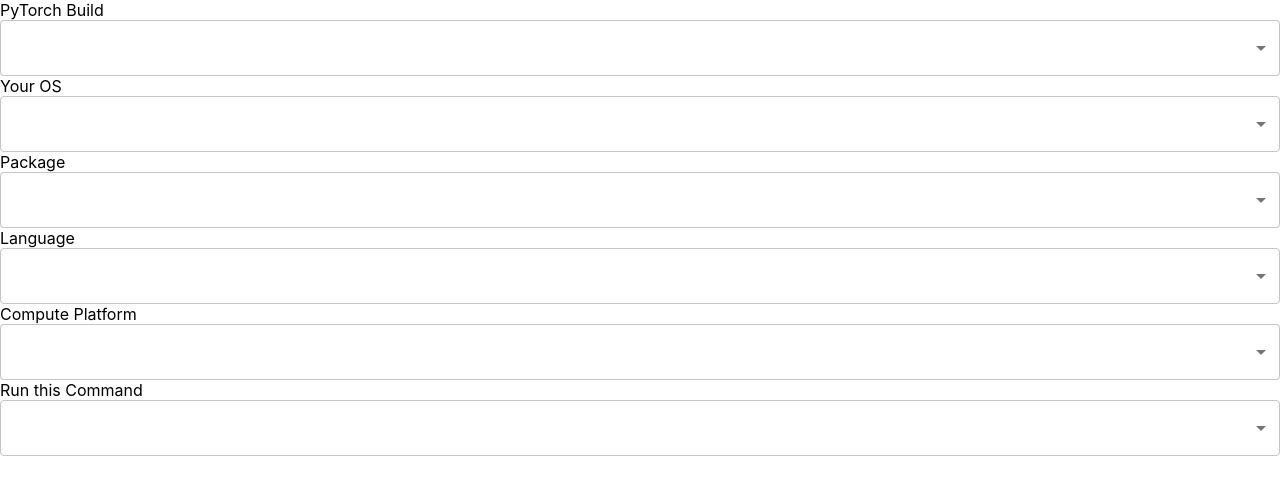
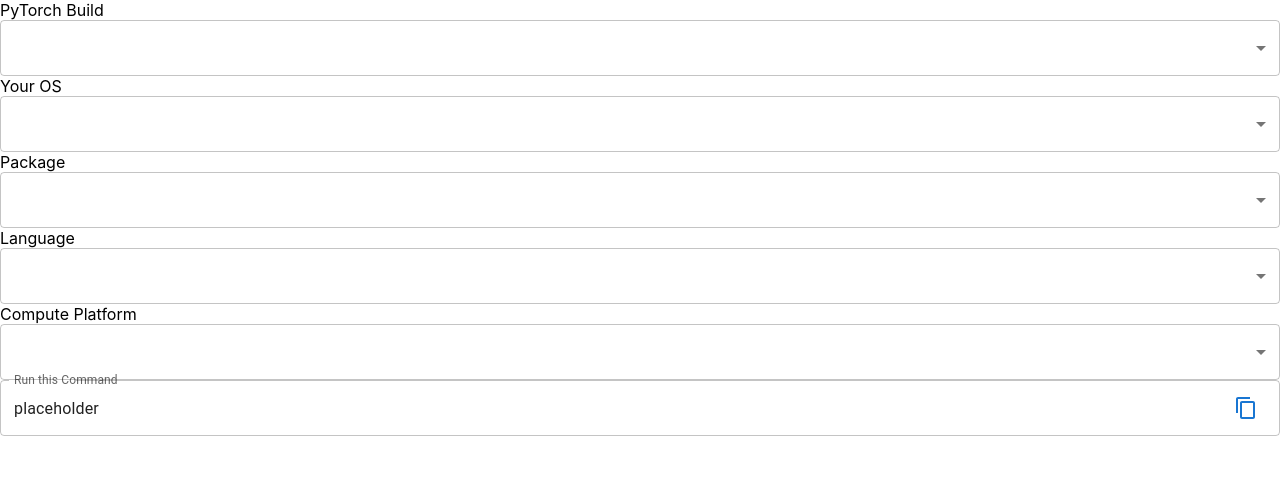
Before and after one commit to tsun812/widget_redesign, a React (Create React App) app: page / in a window 1280 px wide. Shown: the top 494 px of the page. Built offline with nearby package versions, Linux system fonts and the light colour scheme.

Commit message:
implement command component and copy content button

```diff
--- a/package.json
+++ b/package.json
@@ -5,6 +5,7 @@
   "dependencies": {
     "@emotion/react": "^11.8.2",
     "@emotion/styled": "^11.8.1",
+    "@mui/icons-material": "^5.5.1",
     "@mui/material": "^5.5.2",
     "@testing-library/jest-dom": "^5.16.2",
     "@testing-library/react": "^12.1.4",
--- a/src/App.js
+++ b/src/App.js
@@ -2,6 +2,7 @@
 import "./App.css";
 import Dropdownlist from "./components/Dropdownlist";
 import Dropdownheading from "./components/Dropdownheading";
+import Command from "./components/Command";
 function App() {
   const data = {
     "PyTorch Build": ["Stable (1.11.0)", "Preview (Nightly)", "LTS (1.8.2)"],
@@ -9,9 +10,8 @@
     Package: ["Conda", "Pip", "LibTorch", "Source"],
     Language: ["Python", "C++ / Java"],
     "Compute Platform": ["CUDA 10.2", "CUDA 11.3", "ROCm 4.2 (beta)", "CPU"],
-    "Run this Command": [],
   };
-  const headings = Object.entries(data).map((item) => {
+  const headings = Object.entries(data).map((item, index) => {
     return (
       <div>
         <Dropdownheading name={item[0]} />
@@ -22,6 +22,7 @@
   return (
     <div class="row">
       <div class="col-md-3 headings">{headings}</div>
+      <Command />
     </div>
   );
 }
--- a/src/components/command.js
+++ b/src/components/command.js
@@ -0,0 +1,45 @@
+import * as React from "react";
+import Box from "@mui/material/Box";
+import InputLabel from "@mui/material/InputLabel";
+import ContentCopyIcon from "@mui/icons-material/ContentCopy";
+import { IconButton } from "@mui/material";
+import { FormControl } from "@mui/material";
+import { OutlinedInput } from "@mui/material";
+import { InputAdornment } from "@mui/material";
+export default function Command(props) {
+  const [command, setCommand] = React.useState("");
+
+  const handleClick = (event) => {
+    // console.log(event.target.value);
+    // setCommand(event.target.value);
+    // navigator.clipboard.writeText(this.state.textToCopy);
+  };
+
+  return (
+    <FormControl sx={{ minWidth: 120 }} fullWidth>
+      <InputLabel htmlFor="outlined-adornment-password">
+        Run this Command
+      </InputLabel>
+      <OutlinedInput
+        id="outlined-adornment-password"
+        type={"text"}
+        value={"placeholder"}
+        onChange={handleClick()}
+        readOnly={true}
+        endAdornment={
+          <InputAdornment position="end">
+            <IconButton
+              color="primary"
+              aria-label="copy to click board"
+              component="span"
+              onClick={handleClick}
+            >
+              <ContentCopyIcon />
+            </IconButton>
+          </InputAdornment>
+        }
+        label="Command"
+      />
+    </FormControl>
+  );
+}
```
Also changed, not shown: 1 other file (tests, documents, lock files or other folders).
